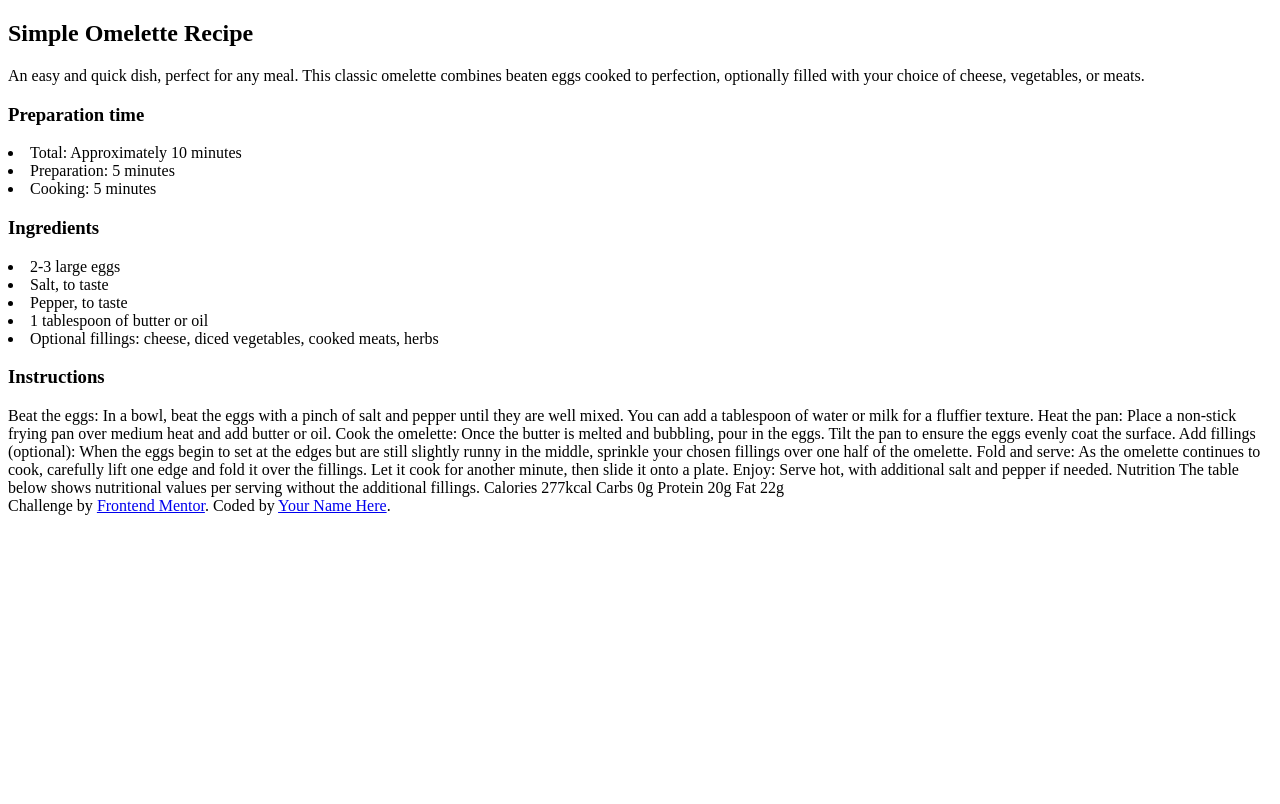
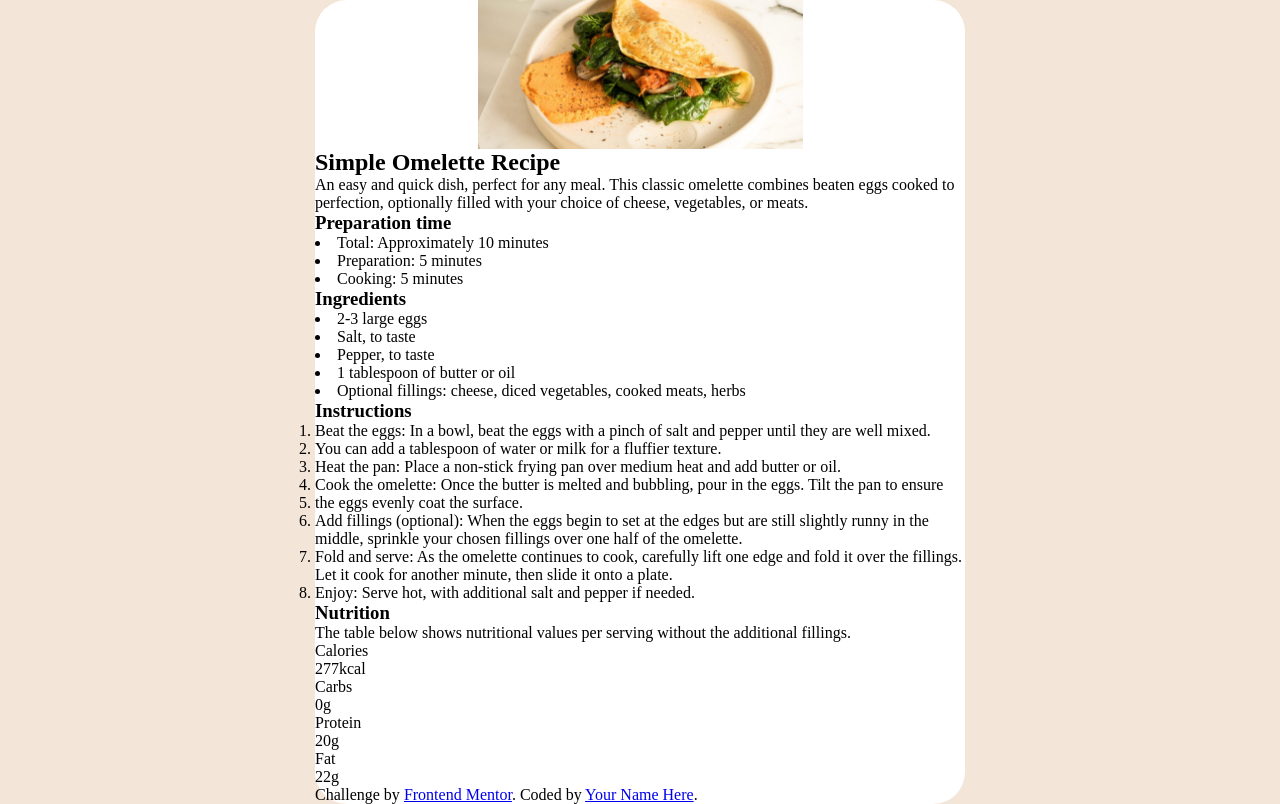
Before and after one commit to beth1207/recipe-page-main, a plain HTML site: page index.html in a window 1280 px wide. Drawn offline with Linux system fonts and the light colour scheme.

Commit message:
recipe info

```diff
--- a/index.html
+++ b/index.html
@@ -11,7 +11,12 @@
 </head>
 <body>
 <section>
-  <h1 class="recipeTitle">Simple Omelette Recipe</h1>
+  <div class="image">
+  <img src="assets/images/image-omelette.jpeg" alt="">
+  </div>
+
+  <div class="recipe-info">
+    <h1 class="recipeTitle">Simple Omelette Recipe</h1>
 
   <p>
     An easy and quick dish, perfect for any meal. This classic omelette combines beaten eggs cooked
@@ -34,38 +39,39 @@
   <li>Optional fillings: cheese, diced vegetables, cooked meats, herbs</li>
 
   <h3>Instructions</h3>
+<ol>
+  <li>Beat the eggs: In a bowl, beat the eggs with a pinch of salt and pepper until they are well mixed. </li>
+  <li>You can add a tablespoon of water or milk for a fluffier texture.</li>
 
-  Beat the eggs: In a bowl, beat the eggs with a pinch of salt and pepper until they are well mixed.
-  You can add a tablespoon of water or milk for a fluffier texture.
+  <li>Heat the pan: Place a non-stick frying pan over medium heat and add butter or oil.</li>
 
-  Heat the pan: Place a non-stick frying pan over medium heat and add butter or oil.
+  <li>Cook the omelette: Once the butter is melted and bubbling, pour in the eggs. Tilt the pan to ensure </li>
 
-  Cook the omelette: Once the butter is melted and bubbling, pour in the eggs. Tilt the pan to ensure
-  the eggs evenly coat the surface.
+  <li>the eggs evenly coat the surface.</li>
 
-  Add fillings (optional): When the eggs begin to set at the edges but are still slightly runny in the
-  middle, sprinkle your chosen fillings over one half of the omelette.
+  <li>Add fillings (optional): When the eggs begin to set at the edges but are still slightly runny in the middle, sprinkle your chosen fillings over one half of the omelette.</li>
 
-  Fold and serve: As the omelette continues to cook, carefully lift one edge and fold it over the
-  fillings. Let it cook for another minute, then slide it onto a plate.
+  <li>Fold and serve: As the omelette continues to cook, carefully lift one edge and fold it over the fillings. Let it cook for another minute, then slide it onto a plate.</li>
 
-  Enjoy: Serve hot, with additional salt and pepper if needed.
+  <li>Enjoy: Serve hot, with additional salt and pepper if needed.</li>
+</ol>
+</div>
 
-  Nutrition
+  <h3>Nutrition</h3>
 
-  The table below shows nutritional values per serving without the additional fillings.
+  <p>The table below shows nutritional values per serving without the additional fillings.</p>
 
-  Calories
-  277kcal
+  <div class="row">Calories</div>
+  <div class="numb">277kcal</div>
 
-  Carbs
-  0g
+  <div class="row">Carbs</div>
+  <div class="numb">0g</div>
 
-  Protein
-  20g
+  <div class="row">Protein</div>
+  <div class="numb">20g</div>
 
-  Fat
-  22g
+  <div class="row">Fat</div>
+  <div class="numb">22g</div>
 
   <div class="attribution">
     Challenge by <a href="https://www.frontendmentor.io?ref=challenge" target="_blank">Frontend Mentor</a>.
--- a/style.css
+++ b/style.css
@@ -0,0 +1,42 @@
+:root{
+--Nutmeg: hsl(14, 45%, 36%);
+--Dark-Raspberry: hsl(332, 51%, 32%);
+--White: hsl(0, 0%, 100%);
+--Rose-White: hsl(330, 100%, 98%);
+--Eggshell: hsl(30, 54%, 90%);
+--Light-Grey: hsl(30, 18%, 87%);
+--Wenge-Brown: hsl(30, 10%, 34%);
+--Dark-Charcoal: hsl(24, 5%, 18%);
+}
+
+* {
+Box-sizing: border-box;
+margin: 0;
+padding: 0;
+font-Family: [Young Serif](https://fonts.google.com/specimen/Young+Serif);
+}
+
+body {
+    Background-color: var(--Eggshell);
+    min-height: 100vh;
+    display: flex;
+    align-items: center;
+    justify-content: center;
+
+}
+
+section {
+    width: 650px;
+    border-radius: 2rem;
+    background-color: var(--White);
+
+}
+
+img {
+  display: block;
+  margin-left: auto;
+  margin-right: auto;
+  width: 50%
+
+
+}
```
